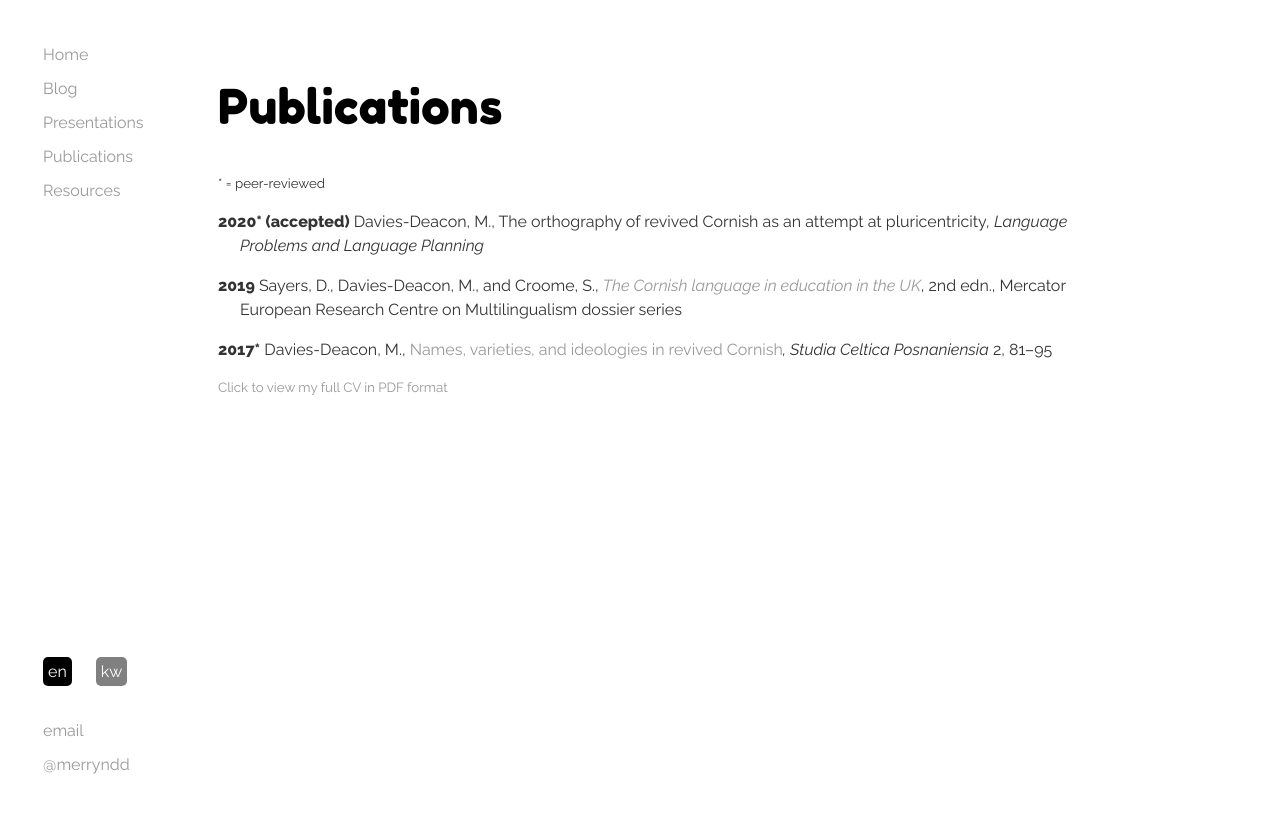
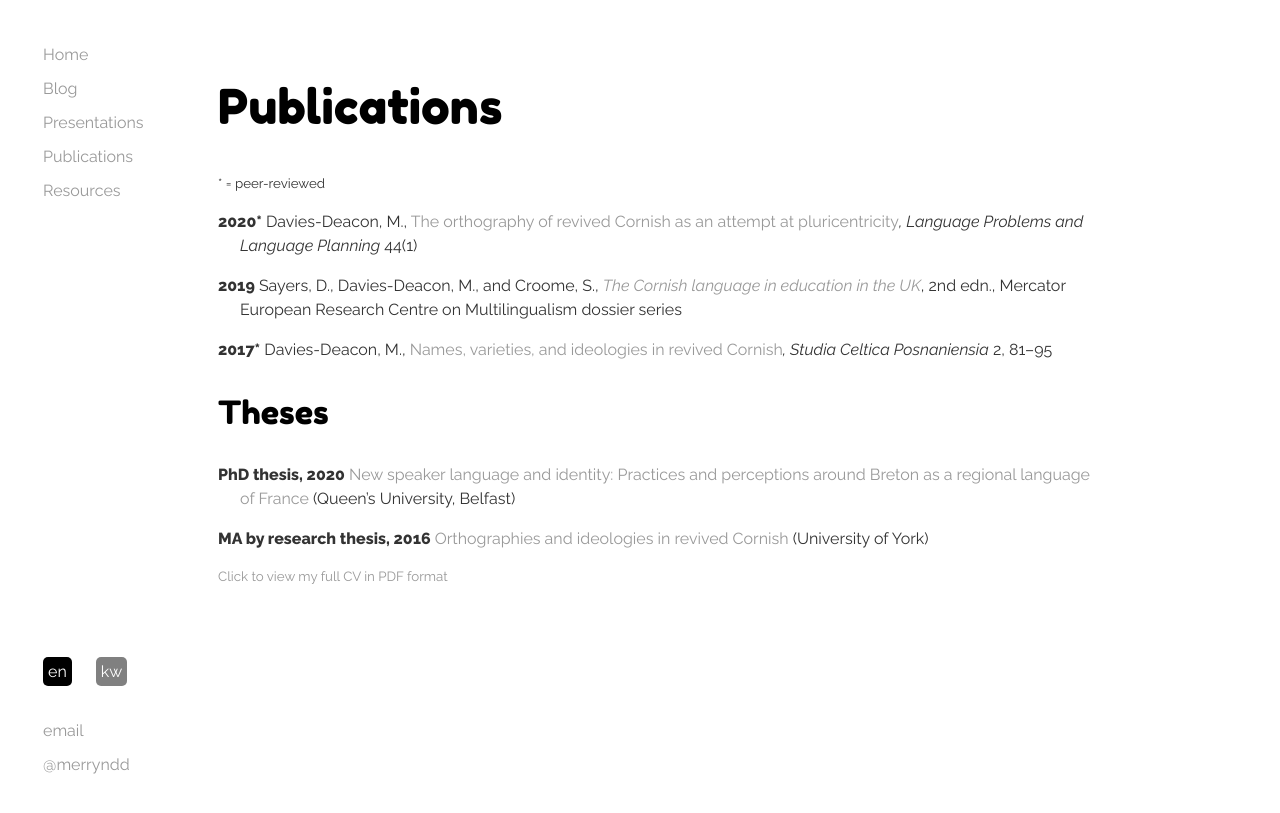
Before and after one commit to merryndd/merryndd.github.io, a Jekyll site: the page built from site/publications/index.html, in a window 1280 px wide. Shown: the top 813 px of the page. Built offline with Jekyll 4.4.1, drawn with Linux system fonts in a browser that asks for light colours; comment, search, counter and statistics services are not loaded.

Commit message:
PhD thesis

```diff
--- /dev/null
+++ b/_includes/theses.html
@@ -0,0 +1,6 @@
+<h2 class="en">Theses</h2>
+<h2 class="kw">Scrifow erel</h2>
+
+<p class="bibentry"><b class="en">PhD thesis, 2020</b><b class="kw">Scrif doctouriethel, 2020</b> <a href="{{ site.baseurl }}/site/publications/pdf/phd.pdf">New speaker language and identity: Practices and perceptions around Breton as a regional language of France</a> (<span class="en">Queen’s University, Belfast</span><span class="kw">Pednscol an Vyghternes, Béal Feirste</span>)</p>
+
+<p class="bibentry"><b class="en">MA by research thesis, 2016</b><b class="kw">Scrif menestroniethel, 2016</b> <a href="{{ site.baseurl }}/site/publications/pdf/master.pdf">Orthographies and ideologies in revived Cornish</a> (<span class="en">University of York</span><span class="kw">pednscol Evrok</span>)</p>
--- a/index.html
+++ b/index.html
@@ -20,6 +20,7 @@ redirect_from: "/"
 <div class="en">
   <h2>Recently added</h2>
   <ul>
+    <li>March 2020: PhD thesis: <a href="{{ site.baseurl }}/site/publications/pdf/phd.pdf">New speaker language and identity: Practices and perceptions around Breton as a regional language of France</a></li>
     <li>January 2020: Two tools for learners/speakers of (Modern) Cornish: <a href="https://merryndd.github.io/cornish-js/samplesentences.html">sentence practice</a> and <a href="https://merryndd.github.io/cornish-js/conjugator.html">verb conjugation</a></li>
     <li>December 2019: <a href="/mackinnon">Papers on Cornwall and the Cornish language</a>, by Ken MacKinnon</li>
     </ul>
@@ -27,6 +28,7 @@ redirect_from: "/"
 <div class="kw">
   <h2>Nowedh et an wiasva</h2>
   <ul>
+    <li>mis Meurth 2020: Scrif doctouriethel: <a href="{{ site.baseurl }}/site/publications/pdf/phd.pdf">New speaker language and identity: Practices and perceptions around Breton as a regional language of France</a></li>
     <li>mis Genver 2020: Dew doul rag practysya Kernowek (Bew): <a href="https://merryndd.github.io/cornish-js/samplesentences.html">frasednow</a> ha <a href="https://merryndd.github.io/cornish-js/conjugator.html">furvow a verbow</a></li>
     <li>mis Kevardhu 2019: <a href="/mackinnon">Screfow en-kever Kernow ha Kernowek</a>, gen Ken MacKinnon</li>
     </ul>
--- a/site/publications/_posts/2020-02-01-pluricentricity.html
+++ b/site/publications/_posts/2020-02-01-pluricentricity.html
@@ -5,6 +5,7 @@ author1: "Davies-Deacon, M."
 type: article
 container: Language Problems and Language Planning
 peerreview: true
-statusen: accepted
-statuskw: amyttyes
+number: 44
+issue: 1
+fulltext: https://benjamins.com/catalog/lplp.00056.dav
 ---
--- a/site/publications/index.html
+++ b/site/publications/index.html
@@ -5,4 +5,6 @@ title: Merryn Davies-Deacon
 
 {% include publicationlist.html %}
 
+{% include theses.html %}
+
 {% include cvlink.html %}
```
Also changed, not shown: 3 other files.
